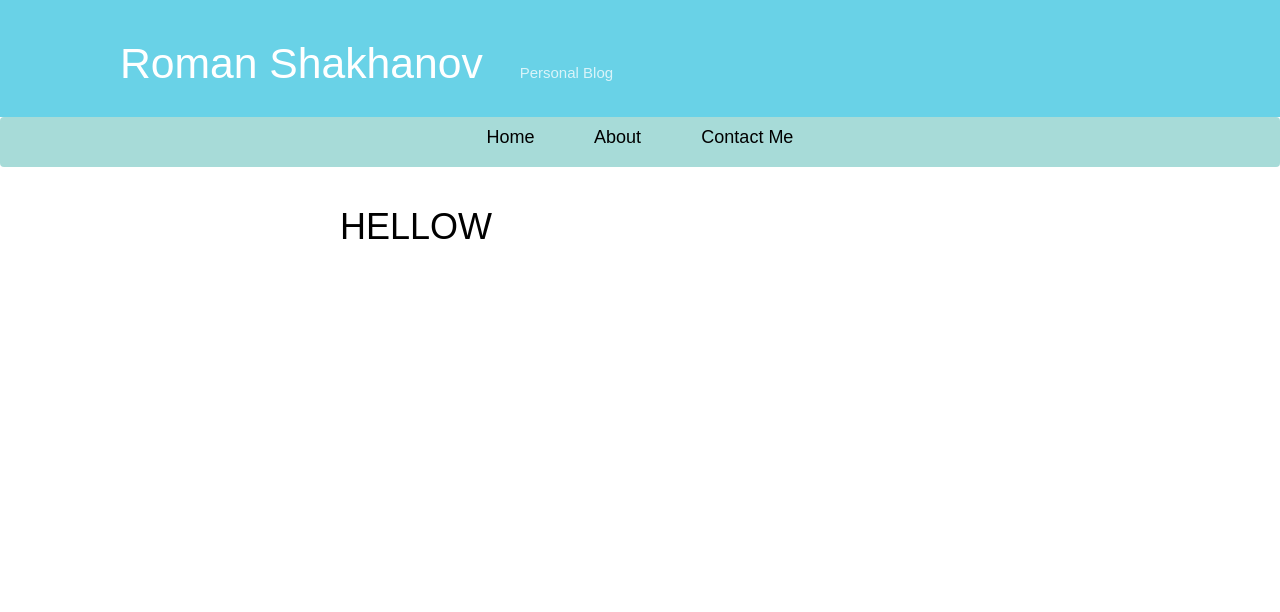
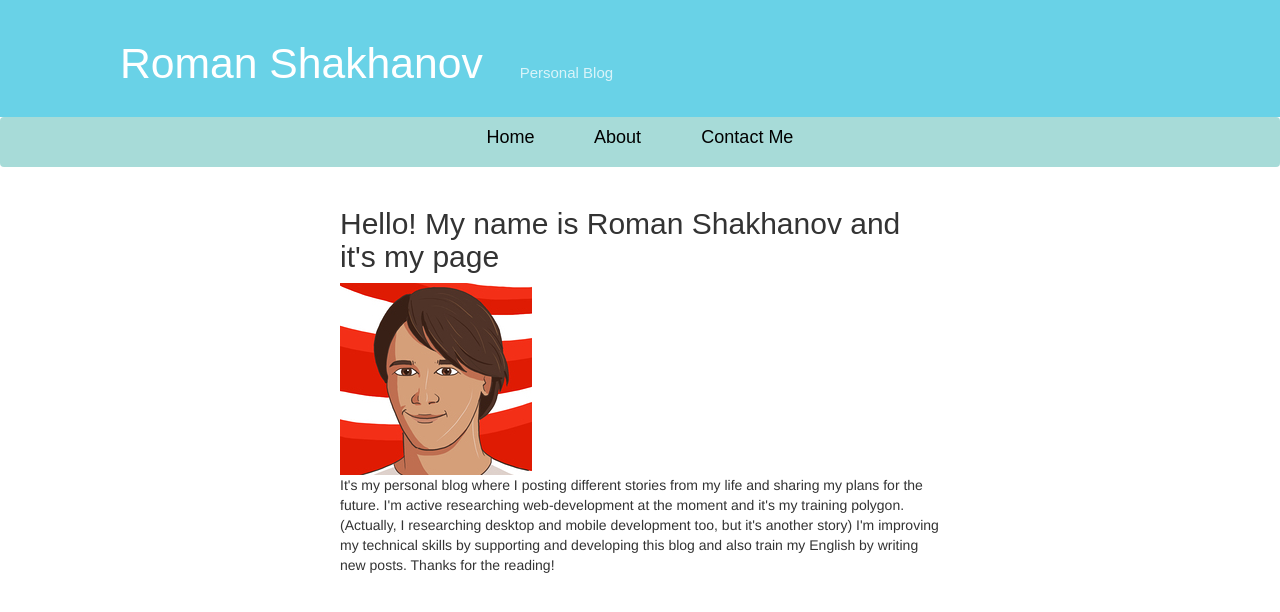
Before and after one commit to Alt0Z/DjangoBlog, a Django app: template myblog/templates/myblog/about.html in a window 1280 px wide. Shown: the top 612 px of the page. Run offline with Django 3.2, Linux system fonts and the light colour scheme; the template is opened without the code that fills it, so the values that code supplies are empty; some libraries are stand-ins or nearby versions; some web fonts are replaced.

Commit message:
about page and small fixes for posting display

```diff
--- a/myblog/templates/myblog/about.html
+++ b/myblog/templates/myblog/about.html
@@ -1,5 +1,9 @@
 {% extends 'myblog/base.html' %}
 
 	{% block content %}
-	<h1>HELLOW</h1>
+	<h2>Hello! My name is Roman Shakhanov and it's my page</h2>
+	<img id='mypic' src='/static/images/mypic.jpg'>
+	<p id="about">It's my personal blog where I posting different stories from my life and sharing my plans for the future. I'm active researching web-development at the moment and it's my training polygon. (Actually, I researching desktop and mobile development too, but it's another story)
+	I'm improving my technical skills by supporting and developing this blog and also train my English by writing new posts. Thanks for the reading!</p>
+
 	{% endblock content %}
--- a/myblog/templates/myblog/base.html
+++ b/myblog/templates/myblog/base.html
@@ -18,8 +18,8 @@
             <table>
                     <tr>
                         <td width="35%"><a href="/">Home</a></td>
-                        <td width="35%"><a href="#">About</a></td>
-                        <td width="50%"><a href="#">Contact Me</a></td>
+                        <td width="35%"><a href="{% url 'about_page' %}">About</a></td>
+                        <td width="50%"><a href="{% url 'contacts' %}">Contact Me</a></td>
                     </tr>
             </table></center>
         </h4>
--- /dev/null
+++ b/myblog/templates/myblog/contacts.html
@@ -0,0 +1,6 @@
+{% extends 'myblog/base.html' %}
+
+	{% block content %}
+	<center><h3 id="c_header">I'm working on it</h3>
+	<img src="http://cougarinteriors.com/wp-content/uploads/2012/07/who-we-are.png"></center>
+	{% endblock content %}
--- a/myblog/templates/myblog/post_list.html
+++ b/myblog/templates/myblog/post_list.html
@@ -2,12 +2,12 @@
 
     {% block content %}
         {% for post in posts %}
-            <div class="post">
+            <div class="post"><div class="texts">
                 <h1 id="post_header"><a href="{% url 'post_detail' pk=post.pk %}">{{ post.title }}</a></h1>
                 <p>{{ post.text|linebreaksbr }}</p>
                 <div class="date">
                     <b>Published: {{ post.published_date }} | Author: {{ post.author }}</b>
-                </div>
+                </div></div>
             </div>
         {% endfor %}
     {% endblock content %}
--- a/myblog/urls.py
+++ b/myblog/urls.py
@@ -4,4 +4,6 @@ from . import views
 urlpatterns = [
     url(r'^$', views.post_list, name='post_list'),
     url(r'^post/(?P<pk>[0-9]+)/$', views.post_detail, name='post_detail'),
+    url(r'^about/$', views.about_page, name='about_page'),
+    url(r'^contacts/$', views.contacts, name='contacts'),
 ]
```
Also changed, not shown: myblog/static/css/myblog.css (+21 -0 lines), myblog/views.py (+8 -0 lines), myblog/static/images/mypic.jpg (added).
